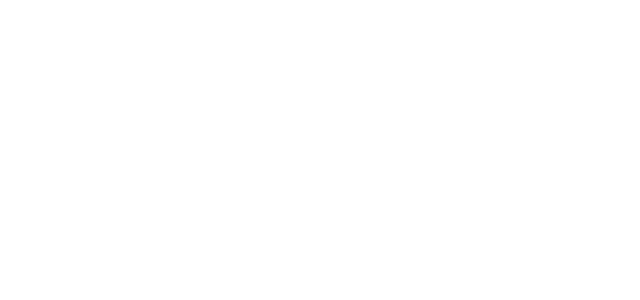
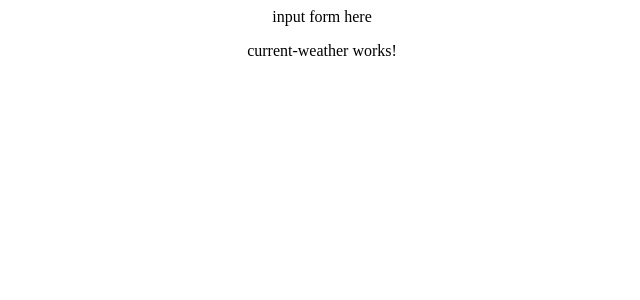
Before and after one commit to pputra/weather-search-web, an Angular app in the folder client/: page /currentWeather in a window 1280 px wide. Before the commit this address led to /. Shown: the top 300 px of the page, without its empty margins (318-958 px from the left). Built offline with nearby package versions, Linux system fonts and the light colour scheme.

Commit message:
feat: setup routers

```diff
--- a/client/src/app/app.component.css
+++ b/client/src/app/app.component.css
@@ -2,4 +2,6 @@
   display: flex;
   justify-content: center;
   align-items: center;
+  flex-direction: column;
+  width: 100%;
 }
--- a/client/src/app/app.component.html
+++ b/client/src/app/app.component.html
@@ -1,3 +1,8 @@
 <div id="main">
-  <router-outlet></router-outlet>
+  <div>
+    input form here
+  </div>
+  <div>
+    <router-outlet></router-outlet>
+  </div>
 </div>
--- a/client/src/app/app.module.ts
+++ b/client/src/app/app.module.ts
@@ -3,12 +3,14 @@ import { NgModule } from '@angular/core';
 
 import { AppRoutingModule } from './app-routing.module';
 import { AppComponent } from './app.component';
-import { SearchPageComponent } from './search-page/search-page.component';
+import { CurrentWeatherComponent } from './current-weather/current-weather.component';
+import { FavoritesComponent } from './favorites/favorites.component';
 
 @NgModule({
   declarations: [
     AppComponent,
-    SearchPageComponent
+    CurrentWeatherComponent,
+    FavoritesComponent
   ],
   imports: [
     BrowserModule,
--- /dev/null
+++ b/client/src/app/current-weather/current-weather.component.html
@@ -0,0 +1 @@
+<p>current-weather works!</p>
--- /dev/null
+++ b/client/src/app/current-weather/current-weather.component.ts
@@ -0,0 +1,15 @@
+import { Component, OnInit } from '@angular/core';
+
+@Component({
+  selector: 'app-current-weather',
+  templateUrl: './current-weather.component.html',
+  styleUrls: ['./current-weather.component.css']
+})
+export class CurrentWeatherComponent implements OnInit {
+
+  constructor() { }
+
+  ngOnInit() {
+  }
+
+}
--- /dev/null
+++ b/client/src/app/favorites/favorites.component.html
@@ -0,0 +1 @@
+<p>favorites works!</p>
--- /dev/null
+++ b/client/src/app/favorites/favorites.component.ts
@@ -0,0 +1,15 @@
+import { Component, OnInit } from '@angular/core';
+
+@Component({
+  selector: 'app-favorites',
+  templateUrl: './favorites.component.html',
+  styleUrls: ['./favorites.component.css']
+})
+export class FavoritesComponent implements OnInit {
+
+  constructor() { }
+
+  ngOnInit() {
+  }
+
+}
--- a/client/src/app/search-page/search-page.component.html
+++ /dev/null
@@ -1 +0,0 @@
-<p>search-page works!</p>
--- a/client/src/app/search-page/search-page.component.ts
+++ /dev/null
@@ -1,15 +0,0 @@
-import { Component, OnInit } from '@angular/core';
-
-@Component({
-  selector: 'app-search-page',
-  templateUrl: './search-page.component.html',
-  styleUrls: ['./search-page.component.css']
-})
-export class SearchPageComponent implements OnInit {
-
-  constructor() { }
-
-  ngOnInit() {
-  }
-
-}
```
Also changed, not shown: client/src/app/app-routing.module.ts (+4 -3 lines), client/src/app/current-weather/current-weather.component.css (added), client/src/app/favorites/favorites.component.css (added), 2 other files (tests, documents, lock files or other folders).
